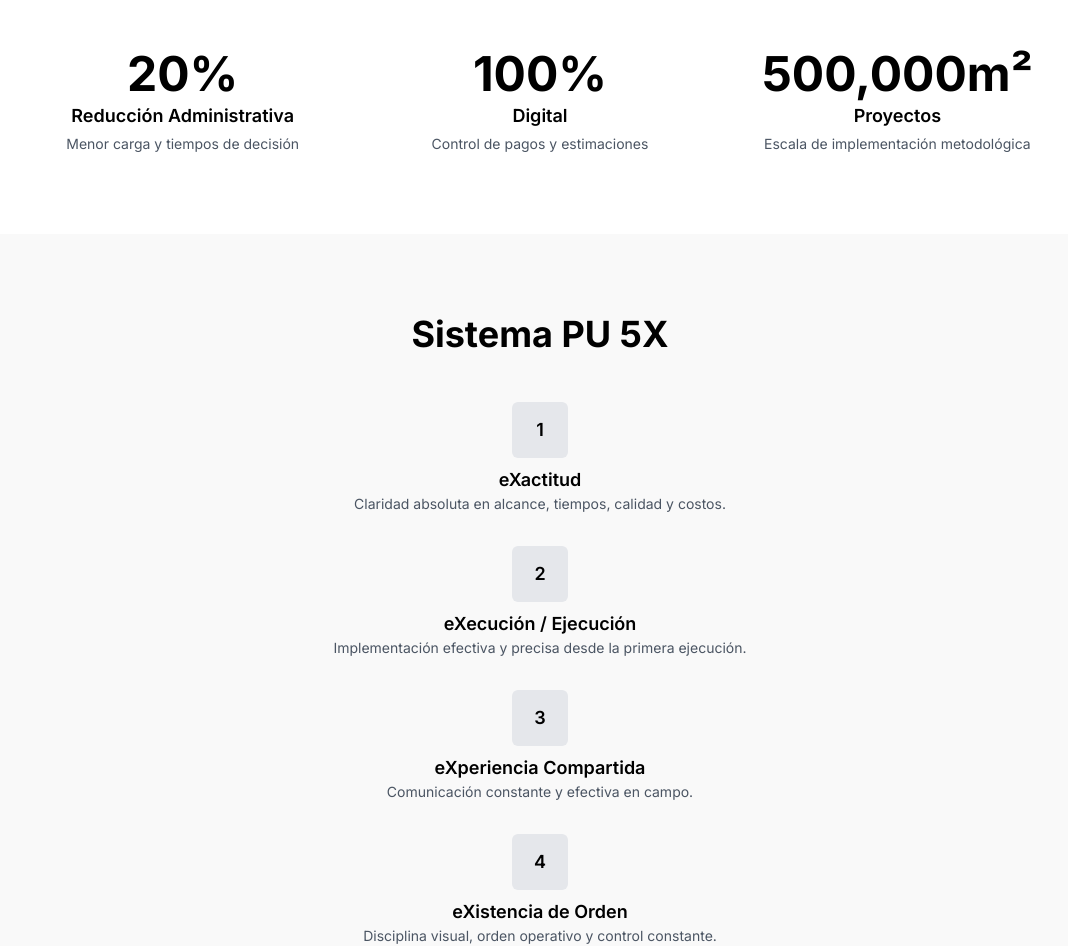
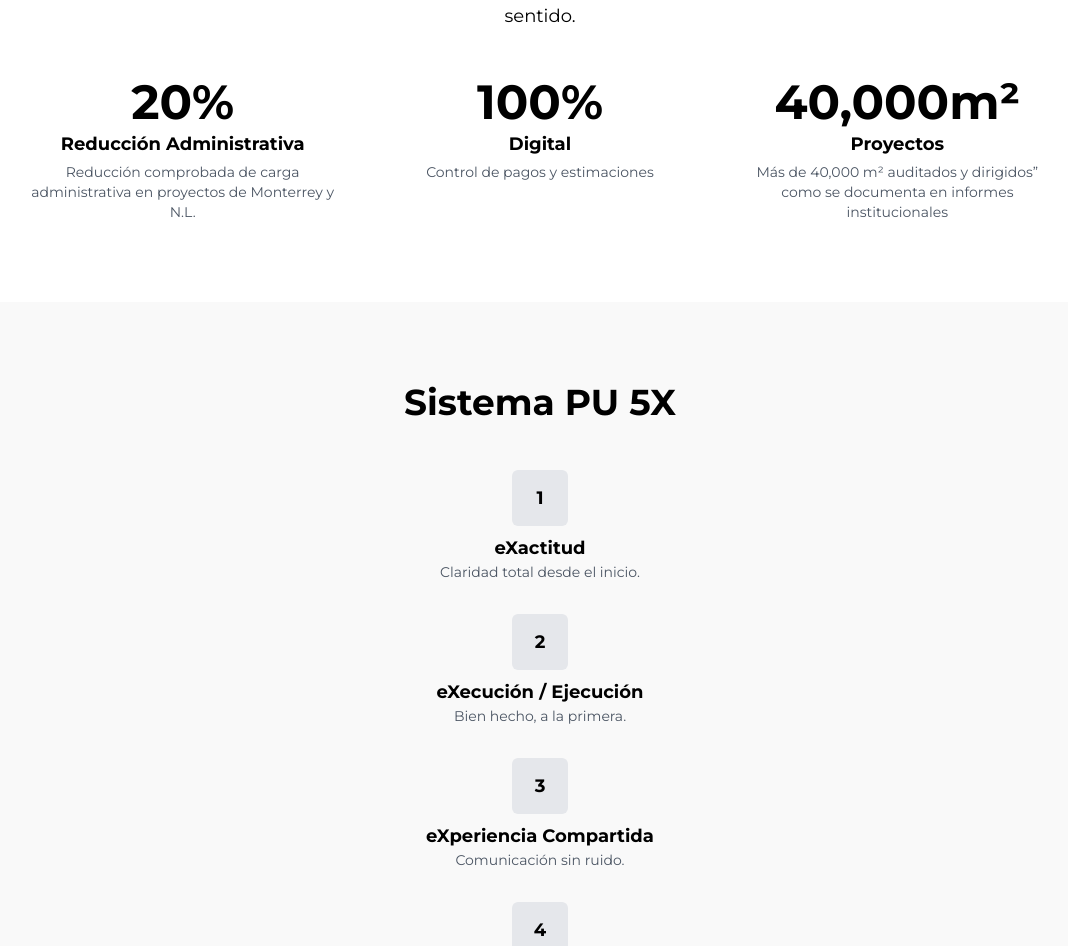
Before and after one commit to Abetar/pu-consulting-site, a Next.js app: page /por-que-pu in a window 1280 px wide. Shown: the part 946-1892 px from the top of the page, without its empty margins (100-1168 px from the left). Built offline with nearby package versions, Linux system fonts and the light colour scheme.

Commit message:
Adding new updates in texts and components

```diff
--- a/src/app/components/SeccionMetricas.tsx
+++ b/src/app/components/SeccionMetricas.tsx
@@ -1,42 +1,42 @@
-'use client'
+"use client";
 
-import { useEffect, useState, useRef } from 'react'
-import { motion, useInView } from 'framer-motion'
+import { useEffect, useState, useRef } from "react";
+import { motion, useInView } from "framer-motion";
 
 const Metric = ({
   end,
-    suffix = '',
+  suffix = "",
   label,
   sublabel,
 }: {
-    end: number
-    suffix?: string
-    label: string
-    sublabel: string
+  end: number;
+  suffix?: string;
+  label: string;
+  sublabel: string;
 }) => {
-    const ref = useRef(null)
-    const isInView = useInView(ref, { once: true })
-    const [count, setCount] = useState(0)
+  const ref = useRef(null);
+  const isInView = useInView(ref, { once: true });
+  const [count, setCount] = useState(0);
 
   useEffect(() => {
-        if (!isInView) return
+    if (!isInView) return;
 
-        let start = 0
-        const duration = 2000 // en ms
-        const increment = end / (duration / 16)
+    let start = 0;
+    const duration = 2000; // en ms
+    const increment = end / (duration / 16);
 
     const interval = setInterval(() => {
-            start += increment
+      start += increment;
       if (start >= end) {
-                setCount(end)
-                clearInterval(interval)
+        setCount(end);
+        clearInterval(interval);
       } else {
-                setCount(start)
+        setCount(start);
       }
-        }, 16)
+    }, 16);
 
-        return () => clearInterval(interval)
-    }, [isInView, end])
+    return () => clearInterval(interval);
+  }, [isInView, end]);
 
   return (
     <motion.div
@@ -53,41 +53,41 @@ const Metric = ({
       <h3 className="text-lg font-semibold">{label}</h3>
       <p className="text-sm text-gray-600">{sublabel}</p>
     </motion.div>
-    )
-}
+  );
+};
 
 export default function SeccionMetricas() {
   return (
     <>
       <motion.section
         className="text-black"
-                style={{ backgroundColor: '#ffffff' }} // Fondo claro
+        style={{ backgroundColor: "#ffffff" }} // Fondo claro
         initial={{ opacity: 0, y: 40 }}
         whileInView={{ opacity: 1, y: 0 }}
         transition={{ duration: 0.6 }}
         viewport={{ once: false }}
       >
         <section className="bg-white px-6 md:px-16 lg:px-24 py-20 text-black text-center">
-
-                    <h2 className="text-3xl md:text-4xl font-bold mb-8">Resultados y Diferenciales</h2>
-
-
+          <h2 className="text-3xl md:text-4xl font-bold mb-8">
+            Resultados y Diferenciales
+          </h2>
 
           <div className="max-w-3xl mx-auto text-center space-y-8 mb-12">
             <p className="text-base md:text-lg text-black leading-relaxed">
-                            PU opera como un <strong>cerebro externo</strong>. Integra arquitectura, ingeniería, compras, contratistas y cliente en un solo flujo funcional.
-                            Sustituye burocracia por metodología, y confusión por claridad técnica. Cada entregable tiene un propósito, cada paso un sentido.
+              PU opera como un <strong>cerebro externo</strong>. Integra
+              arquitectura, ingeniería, compras, contratistas y cliente en un
+              solo flujo funcional. Sustituye burocracia por metodología, y
+              confusión por claridad técnica. Cada entregable tiene un
+              propósito, cada paso un sentido.
             </p>
           </div>
-
-
 
           <div className="grid grid-cols-1 md:grid-cols-2 lg:grid-cols-3 gap-12 max-w-5xl mx-auto">
             <Metric
               end={20}
               suffix="%"
               label="Reducción Administrativa"
-                            sublabel="Menor carga y tiempos de decisión"
+              sublabel="Reducción comprobada de carga administrativa en proyectos de Monterrey y N.L."
             />
             <Metric
               end={100}
@@ -96,14 +96,14 @@ export default function SeccionMetricas() {
               sublabel="Control de pagos y estimaciones"
             />
             <Metric
-                            end={500000}
+              end={40000}
               suffix="m²"
               label="Proyectos"
-                            sublabel="Escala de implementación metodológica"
+              sublabel="Más de 40,000 m² auditados y dirigidos” como se documenta en informes institucionales"
             />
           </div>
         </section>
-            </motion.section >
+      </motion.section>
     </>
-    )
+  );
 }
--- a/src/app/components/SeccionSistemasPU5X.tsx
+++ b/src/app/components/SeccionSistemasPU5X.tsx
@@ -6,27 +6,27 @@ const items = [
     {
         numero: '1',
         titulo: 'eXactitud',
-        descripcion: 'Claridad absoluta en alcance, tiempos, calidad y costos.',
+        descripcion: 'Claridad total desde el inicio.',
     },
     {
         numero: '2',
         titulo: 'eXecución / Ejecución',
-        descripcion: 'Implementación efectiva y precisa desde la primera ejecución.',
+        descripcion: 'Bien hecho, a la primera.',
     },
     {
         numero: '3',
         titulo: 'eXperiencia Compartida',
-        descripcion: 'Comunicación constante y efectiva en campo.',
+        descripcion: 'Comunicación sin ruido.',
     },
     {
         numero: '4',
         titulo: 'eXistencia de Orden',
-        descripcion: 'Disciplina visual, orden operativo y control constante.',
+        descripcion: 'Obra limpia, segura y productiva.',
     },
     {
         numero: '5',
         titulo: 'eXcelencia Progresiva',
-        descripcion: 'Análisis continuo, mejora sistemática y reconocimiento formal.',
+        descripcion: 'Mejora continua en cada entrega.',
     },
 ]
 
--- a/src/app/components/SectionClients.tsx
+++ b/src/app/components/SectionClients.tsx
@@ -5,27 +5,38 @@ import Image from 'next/image'
 
 const clientes = [
     {
-        titulo: 'Desarrolladoras inmobiliarias',
+        titulo: 'Propietarios de Departamentos',
+        problemas: 'Entregas sin manual ni checklist. Fallas de post-venta constantes. Incertidumbre sobre lo que recibes.',
         descripcion:
-            'Consultoría técnica y financiera integral. Optimizamos rentabilidad y reducimos riesgos en cada etapa del proyecto.',
+            'Manual técnico de propietario, checklist validado por expertos, y entregas profesionales con certeza documental.',
+        img: '/think_woman.png',
+    },
+    {
+        titulo: 'Constructoras y Contratistas',
+        problemas: 'Estimaciones rechazadas, procesos sin estandarización, retrabajos costosos.',
+        descripcion:
+            'Supervisión técnica en sitio, generación de precios unitarios claros, metodología PU 5X para reducir retrabajos y facilitar tu trabajo.',
         img: '/planificacion_civil.png',
     },
     {
-        titulo: 'Constructoras / Contratistas',
+        titulo: 'Desarrolladores Inmobiliarios',
+        problemas:'Sobrecostos, falta de coordinación entre áreas, informes poco claros para inversionistas.',
         descripcion:
-            'Dirección técnica operativa con foco en productividad. Mejoramos procesos constructivos y controlamos financieramente el proyecto.',
+            'Dirección técnica externa, optimización de costos, informes ejecutivos que facilitan decisiones rápidas.',
         img: '/constructoras.jpg',
     },
     {
         titulo: 'Profesionales Independientes',
+        problemas: 'Sobrecarga operativa, estrés laboral, dificultad para ganar licitaciones.',
         descripcion:
-            'Coaching técnico personalizado y consultoría estratégica. Aumentamos tu eficiencia y claridad en proyectos clave.',
+            'Coaching técnico, consultoría estratégica, plantillas PU para aumentar tu eficiencia y efectividad.',
         img: '/freelancer.jpg',
     },
     {
-        titulo: 'Gerencias de Proyectos',
+        titulo: 'Inversionistas y Socios Estratégicos',
+        problemas: 'Capital sin control técnico, decisiones lentas, falta de incubación de proyectos.',
         descripcion:
-            'Apoyo técnico en decisiones clave, auditoría operativa y control financiero para una gestión efectiva.',
+            'Informes ejecutivos claros, validación de estimaciones, incubadora de proyectos y desarrollo profesional. Operamos como una firma de inversión técnica accesible, orientada a escalar proyectos de manera segura y rentable.',
         img: '/online-analysis-teamwork.jpg',
     },
 ]
@@ -44,7 +55,7 @@ export default function SeccionClientes() {
                     Soluciones Integrales
                 </h2>
 
-                <div className="grid grid-cols-1 sm:grid-cols-2 lg:grid-cols-4 gap-8">
+                <div className="grid grid-cols-1 sm:grid-cols-2 lg:grid-cols-5 gap-8">
                     {clientes.map((item, index) => (
                         <div
                             key={index}
@@ -60,7 +71,9 @@ export default function SeccionClientes() {
                                 />
                             </div>
                             <h3 className="text-lg font-semibold mb-2">{item.titulo}</h3>
-                            <p className="text-sm text-gray-700">{item.descripcion}</p>
+                            <p className="text-sm text-gray-700"><span className='font-bold'>Problemas:</span> {item.problemas}</p>
+                            <br />
+                            <p className="text-sm text-gray-700"><span className='font-bold'>Solución:</span> {item.descripcion}</p>
                         </div>
                     ))}
                 </div>
--- a/src/app/components/por-que-pu/PorQuePu.tsx
+++ b/src/app/components/por-que-pu/PorQuePu.tsx
@@ -65,6 +65,9 @@ export default function SeccionModeloOperativo() {
           <h2 className="text-3xl md:text-4xl font-bold mb-12 text-gray-900 dark:text-white">
             Modelo Operativo Escalable
           </h2>
+          <p className="text-lg md:text-xl mb-2">
+            PU Consulting opera bajo un modelo fractal: cada célula es una micro-firma autónoma con roles claros que aseguran resultados inmediatos.
+          </p>
 
           <div className="grid grid-cols-1 md:grid-cols-3 lg:grid-cols-5 gap-8">
             {items.map((item, index) => (
--- a/src/app/layout.tsx
+++ b/src/app/layout.tsx
@@ -1,27 +1,48 @@
-import { Inter } from "next/font/google"
-import "./globals.css"
-import Navbar from "./components/Navbar"
+// app/layout.tsx
+import { Montserrat } from "next/font/google";
+import "./globals.css";
+import Navbar from "./components/Navbar";
 
-const inter = Inter({
+const montserrat = Montserrat({
   subsets: ["latin"],
-  variable: "--font-inter",
-})
+  weight: ["400", "700"], // Regular y Bold
+  variable: "--font-montserrat",
+  display: "swap",
+});
 
-export default function RootLayout({ children }: { children: React.ReactNode }) {
+export default function RootLayout({
+  children,
+}: {
+  children: React.ReactNode;
+}) {
   return (
-    <html lang="es" className={inter.variable}>
+    <html lang="es" className={montserrat.variable}>
       <head>
         {/* Google Search Console Verification */}
-        <meta name="google-site-verification" content="e4o1fhgJCysu2DQLONjF4LSsZDTIEFF6VW0mVLT1Jhw" />
+        <meta
+          name="google-site-verification"
+          content="e4o1fhgJCysu2DQLONjF4LSsZDTIEFF6VW0mVLT1Jhw"
+        />
       </head>
       <body className="min-h-screen flex flex-col font-sans">
         <Navbar />
         <main className="flex-grow mt-[72px]">{children}</main>
-          <footer className="bg-gray-100 text-center text-xs py-4 text-gray-600">
-            PU Consulting · San Pedro Garza García, N.L. · © {new Date().getFullYear()}
-            <p className="text-gray-600 text-xs">Desarrollado por <a href="https://agsolutions.dev/" target="_blank" rel="noopener noreferrer" className="text-gold hover:underline font-medium">AG Solution Dev</a></p>
-          </footer>
+        <footer className="bg-gray-100 text-center text-xs py-4 text-gray-600">
+          PU Consulting · San Pedro Garza García, N.L. · ©{" "}
+          {new Date().getFullYear()}
+          <p className="text-gray-600 text-xs">
+            Desarrollado por{" "}
+            <a
+              href="https://agsolutions.dev/"
+              target="_blank"
+              rel="noopener noreferrer"
+              className="text-gold hover:underline font-medium"
+            >
+              AG Solution Dev
+            </a>
+          </p>
+        </footer>
       </body>
     </html>
-  )
+  );
 }
```
Also changed, not shown: src/app/components/HomePage.tsx (+17 -13 lines), src/app/components/Nosotros/SeccionNosotros.tsx (+8 -7 lines), src/app/components/Servicios/SeccionServicios.tsx (+13 -13 lines), tailwind.config.ts (+18 -11 lines). Lines whose indentation alone changed are shown as unchanged.
